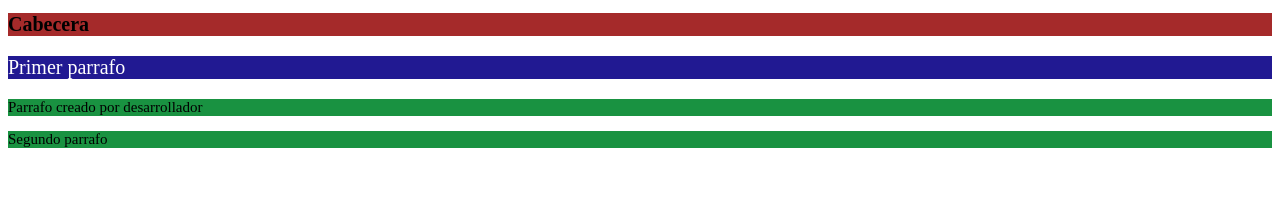
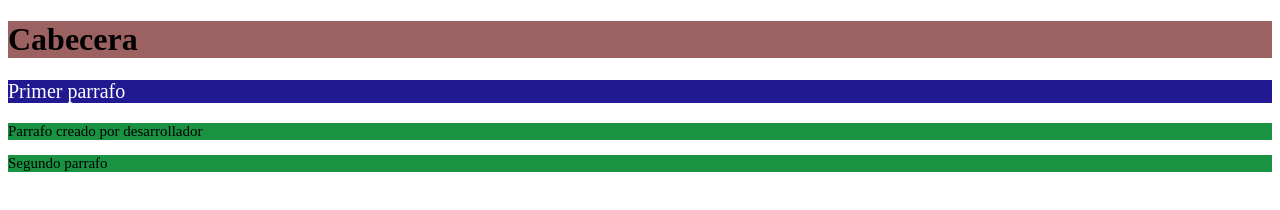
Before and after one commit to juaki00/prueba, a plain HTML site: page index.html in a window 1280 px wide. Drawn offline with Linux system fonts and the light colour scheme.

Commit message:
Modificacion desde desa2

```diff
--- a/miestilo.css
+++ b/miestilo.css
@@ -1,6 +1,5 @@
 h1{
-    background-color: brown;
-    font-size: 20px;
+    background-color: rgb(156, 97, 97);
 }
 
 .parrafo{
```
